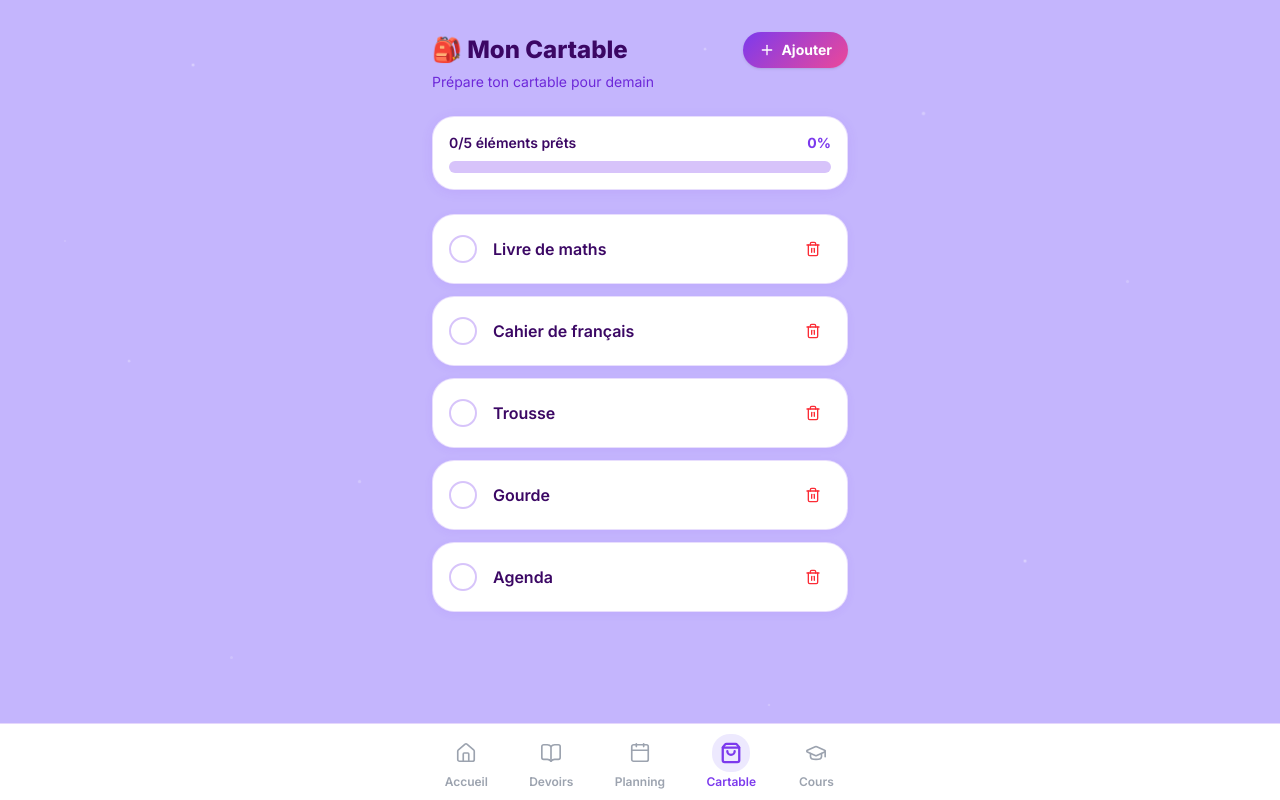
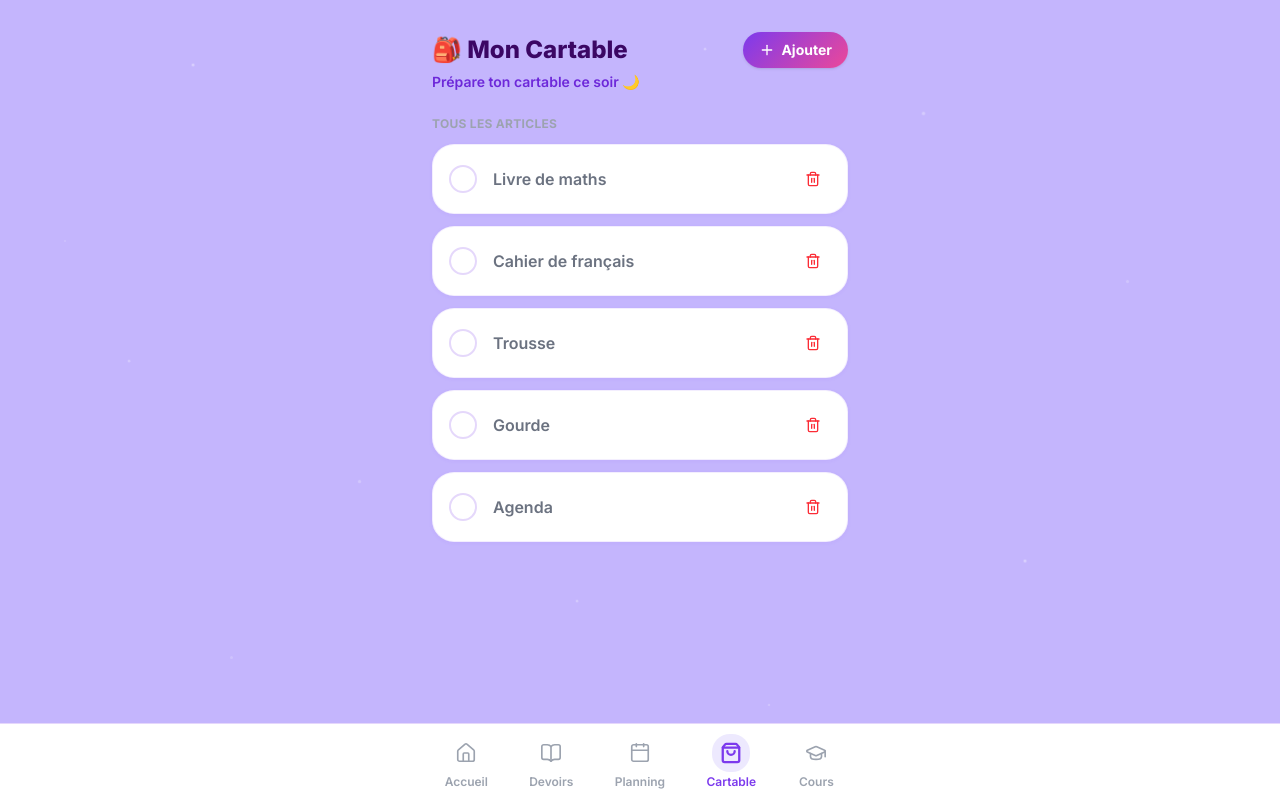
Before and after one commit to balssem-bachchaouch/alma-school-app, a Next.js app: page /cartable in a window 1280 px wide. Built offline with nearby package versions, Linux system fonts and the light colour scheme.

Commit message:
feat(cartable): manual selection logic + daily reset

```diff
--- a/app/cartable/page.tsx
+++ b/app/cartable/page.tsx
@@ -20,7 +20,12 @@ import {
 import { Input } from "@/components/ui/input";
 import { Label } from "@/components/ui/label";
 import type { CartableItem, Badge } from "@/lib/types";
-import { getCartableItems, saveCartableItems, getGameStats, getDevoirs, getBadges, saveBadges } from "@/lib/storage";
+import {
+  getCartableItems, saveCartableItems,
+  getCartableSelection, saveCartableSelection,
+  getCartableChecked, saveCartableChecked,
+  getGameStats, getDevoirs, getBadges, saveBadges,
+} from "@/lib/storage";
 import { CATEGORIES_CARTABLE } from "@/lib/constants";
 import { checkAndUnlockBadges } from "@/lib/badges";
 
@@ -29,9 +34,14 @@ const BURST_COLORS = [
   "#60A5FA", "#A78BFA", "#F472B6", "#FCA5A5",
 ];
 
+function todayStr() {
+  return new Date().toISOString().split("T")[0];
+}
+
 export default function CartablePage() {
   const [items, setItems] = useState<CartableItem[]>([]);
-  const [checked, setChecked] = useState<string[]>([]);
+  const [selectedIds, setSelectedIds] = useState<string[]>([]);
+  const [checkedIds, setCheckedIds] = useState<string[]>([]);
   const [loaded, setLoaded] = useState(false);
   const [open, setOpen] = useState(false);
   const [form, setForm] = useState({ label: "", categorie: "École" });
@@ -40,26 +50,37 @@ export default function CartablePage() {
   const wasAllDone = useRef(false);
 
   useEffect(() => {
-    const savedItems = getCartableItems();
-    setItems(savedItems);
+    setItems(getCartableItems());
 
-    const todayStr = new Date().toISOString().split("T")[0];
-    const savedDate = localStorage.getItem("alma_cartable_date");
-    if (savedDate !== todayStr) {
-      setChecked([]);
-      localStorage.setItem("alma_cartable_date", todayStr);
-      localStorage.removeItem("alma_cartable_checked");
+    const today = todayStr();
+
+    const sel = getCartableSelection();
+    setSelectedIds(sel.selectedIds);
+
+    const chk = getCartableChecked();
+    if (chk.date !== today) {
+      saveCartableChecked({ date: today, checkedIds: [] });
+      setCheckedIds([]);
     } else {
-      const raw = localStorage.getItem("alma_cartable_checked");
-      setChecked(raw ? (JSON.parse(raw) as string[]) : []);
+      setCheckedIds(chk.checkedIds);
     }
+
     setLoaded(true);
   }, []);
 
-  const total = items.length;
-  const done = checked.length;
+  const total = selectedIds.length;
+  const done = checkedIds.filter((id) => selectedIds.includes(id)).length;
   const pct = total > 0 ? Math.round((done / total) * 100) : 0;
   const allDone = total > 0 && done === total;
+
+  const statusMessage =
+    total === 0
+      ? "Prépare ton cartable ce soir 🌙"
+      : done === 0
+      ? `C'est parti ! ${total} article${total > 1 ? "s" : ""} à mettre`
+      : pct < 100
+      ? `Continue ! ${total - done} restant${total - done > 1 ? "s" : ""}`
+      : "Cartable prêt ! Bravo ! 🎉";
 
   useEffect(() => {
     if (allDone && !wasAllDone.current) {
@@ -79,15 +100,21 @@ export default function CartablePage() {
     wasAllDone.current = allDone;
   }, [allDone]);
 
-  const persistChecked = (next: string[]) => {
-    setChecked(next);
-    localStorage.setItem("alma_cartable_checked", JSON.stringify(next));
+  const toggleChecked = (id: string) => {
+    const next = checkedIds.includes(id)
+      ? checkedIds.filter((x) => x !== id)
+      : [...checkedIds, id];
+    setCheckedIds(next);
+    saveCartableChecked({ date: todayStr(), checkedIds: next });
   };
 
-  const toggle = (id: string) =>
-    persistChecked(
-      checked.includes(id) ? checked.filter((x) => x !== id) : [...checked, id]
-    );
+  const toggleSelected = (id: string) => {
+    const next = selectedIds.includes(id)
+      ? selectedIds.filter((x) => x !== id)
+      : [...selectedIds, id];
+    setSelectedIds(next);
+    saveCartableSelection({ date: todayStr(), selectedIds: next });
+  };
 
   const handleAdd = () => {
     if (!form.label) return;
@@ -100,13 +127,20 @@ export default function CartablePage() {
 
   const handleDelete = (id: string) => {
     if (!window.confirm("Supprimer cet élément ?")) return;
-    const next = items.filter((i) => i.id !== id);
-    setItems(next);
-    saveCartableItems(next);
-    persistChecked(checked.filter((x) => x !== id));
+    const nextItems = items.filter((i) => i.id !== id);
+    setItems(nextItems);
+    saveCartableItems(nextItems);
+    const nextSel = selectedIds.filter((x) => x !== id);
+    setSelectedIds(nextSel);
+    saveCartableSelection({ date: todayStr(), selectedIds: nextSel });
+    const nextChk = checkedIds.filter((x) => x !== id);
+    setCheckedIds(nextChk);
+    saveCartableChecked({ date: todayStr(), checkedIds: nextChk });
   };
 
   if (!loaded) return null;
+
+  const selectedItems = items.filter((item) => selectedIds.includes(item.id));
 
   return (
     <div className="px-4 pt-8 pb-4 max-w-md mx-auto">
@@ -121,9 +155,10 @@ export default function CartablePage() {
           Ajouter
         </button>
       </div>
-      <p className="text-sm mb-6" style={{ color: "#6d28d9" }}>Prépare ton cartable pour demain</p>
+      <p className="text-sm mb-6 font-semibold" style={{ color: "#6d28d9" }}>{statusMessage}</p>
 
       {/* Progress */}
+      {total > 0 && (
         <div
           className="rounded-3xl p-4 mb-6"
           style={{
@@ -145,11 +180,13 @@ export default function CartablePage() {
             />
           </div>
         </div>
+      )}
 
-      {/* Checklist */}
-      <div className="flex flex-col gap-3">
-        {items.map((item) => {
-          const isChecked = checked.includes(item.id);
+      {/* Checklist — selected items only */}
+      {total > 0 && (
+        <div className="flex flex-col gap-3 mb-8">
+          {selectedItems.map((item) => {
+            const isChecked = checkedIds.includes(item.id);
             return (
               <div
                 key={item.id}
@@ -161,7 +198,7 @@ export default function CartablePage() {
                 }}
               >
                 <button
-                onClick={() => toggle(item.id)}
+                  onClick={() => toggleChecked(item.id)}
                   className="w-7 h-7 rounded-full flex items-center justify-center flex-shrink-0 transition-all active:scale-90"
                   style={
                     isChecked
@@ -171,13 +208,7 @@ export default function CartablePage() {
                 >
                   {isChecked && (
                     <svg width="13" height="10" viewBox="0 0 13 10" fill="none">
-                    <path
-                      d="M1.5 5L5 8.5L11.5 1"
-                      stroke="white"
-                      strokeWidth="2.2"
-                      strokeLinecap="round"
-                      strokeLinejoin="round"
-                    />
+                      <path d="M1.5 5L5 8.5L11.5 1" stroke="white" strokeWidth="2.2" strokeLinecap="round" strokeLinejoin="round" />
                     </svg>
                   )}
                 </button>
@@ -190,21 +221,16 @@ export default function CartablePage() {
                 >
                   {item.label}
                 </span>
-              <button
-                onClick={() => handleDelete(item.id)}
-                className="p-2.5 rounded-xl active:scale-90 transition-transform text-red-500"
-              >
-                <Trash2 size={16} />
-              </button>
               </div>
             );
           })}
         </div>
+      )}
 
       {/* 100% celebration */}
       {allDone && (
         <div
-          className="mt-8 text-center rounded-3xl py-8 px-4"
+          className="mt-2 mb-8 text-center rounded-3xl py-8 px-4"
           style={{
             background: "rgba(124,58,237,0.08)",
             border: "1px solid rgba(236,72,153,0.3)",
@@ -235,7 +261,58 @@ export default function CartablePage() {
         </div>
       )}
 
-      {/* ── BADGE TOAST ── */}
+      {/* Master list — select which items to bring */}
+      <div className="mb-4">
+        <p className="text-xs font-bold uppercase tracking-wide mb-3" style={{ color: "#9ca3af" }}>
+          Tous les articles
+        </p>
+        <div className="flex flex-col gap-3">
+          {items.map((item) => {
+            const isSelected = selectedIds.includes(item.id);
+            return (
+              <div
+                key={item.id}
+                className="rounded-3xl p-4 flex items-center gap-4 transition-all"
+                style={{
+                  background: isSelected ? "rgba(124,58,237,0.06)" : "#ffffff",
+                  border: `1px solid ${isSelected ? "rgba(124,58,237,0.25)" : "rgba(139,92,246,0.1)"}`,
+                  boxShadow: "0 1px 4px rgba(124,58,237,0.06)",
+                }}
+              >
+                <button
+                  onClick={() => toggleSelected(item.id)}
+                  className="w-7 h-7 rounded-full flex items-center justify-center flex-shrink-0 transition-all active:scale-90"
+                  style={
+                    isSelected
+                      ? { background: "linear-gradient(135deg, #7c3aed, #ec4899)", border: "none" }
+                      : { border: "2px solid rgba(124,58,237,0.2)", background: "transparent" }
+                  }
+                >
+                  {isSelected && (
+                    <svg width="13" height="10" viewBox="0 0 13 10" fill="none">
+                      <path d="M1.5 5L5 8.5L11.5 1" stroke="white" strokeWidth="2.2" strokeLinecap="round" strokeLinejoin="round" />
+                    </svg>
+                  )}
+                </button>
+                <span
+                  className="font-semibold text-base flex-1"
+                  style={{ color: isSelected ? "#7c3aed" : "#6b7280" }}
+                >
+                  {item.label}
+                </span>
+                <button
+                  onClick={() => handleDelete(item.id)}
+                  className="p-2.5 rounded-xl active:scale-90 transition-transform text-red-500"
+                >
+                  <Trash2 size={16} />
+                </button>
+              </div>
+            );
+          })}
+        </div>
+      </div>
+
+      {/* Badge toast */}
       <AnimatePresence>
         {badgeToast && (
           <motion.div
```
Lines whose indentation alone changed are shown as unchanged.
